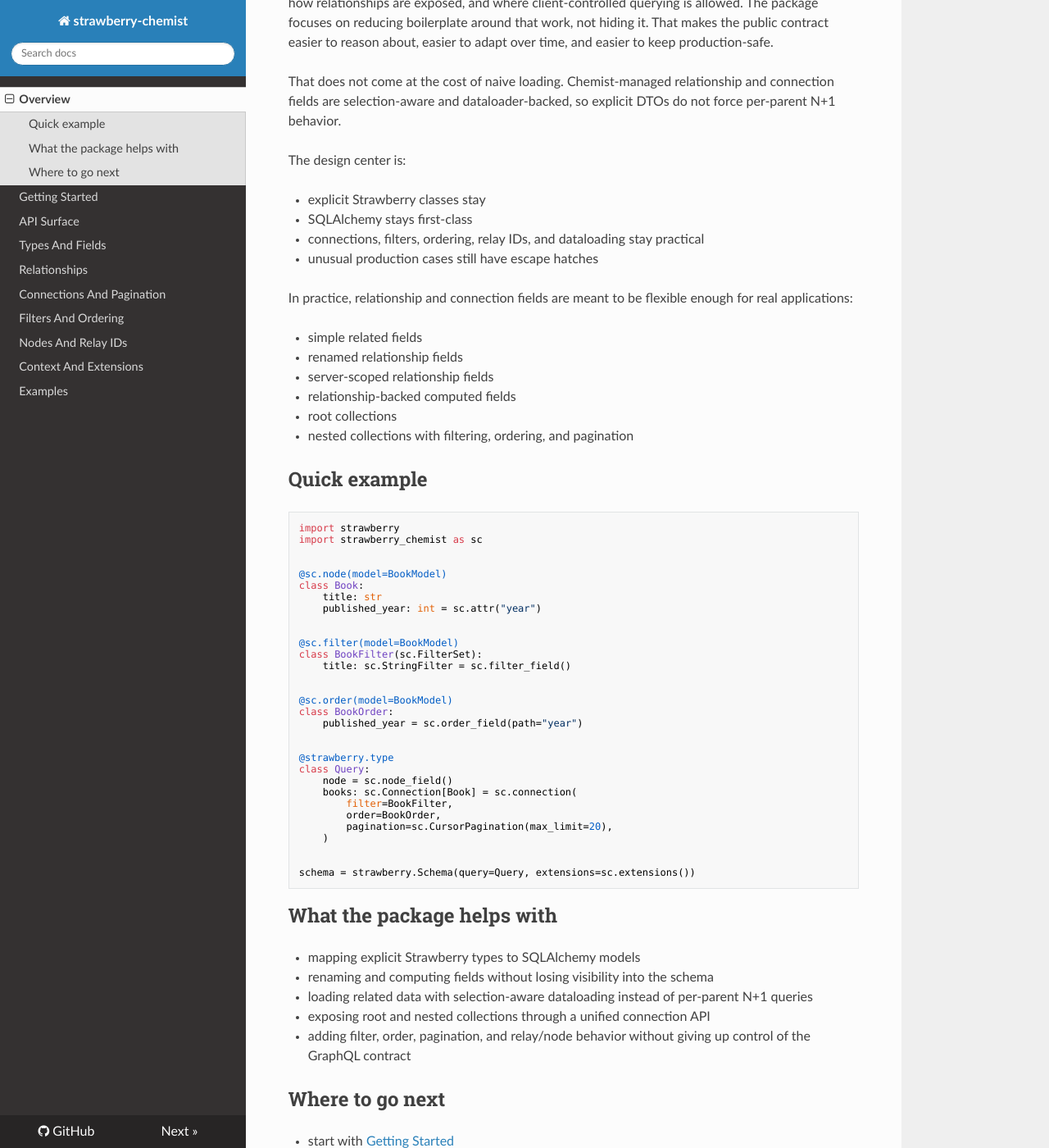
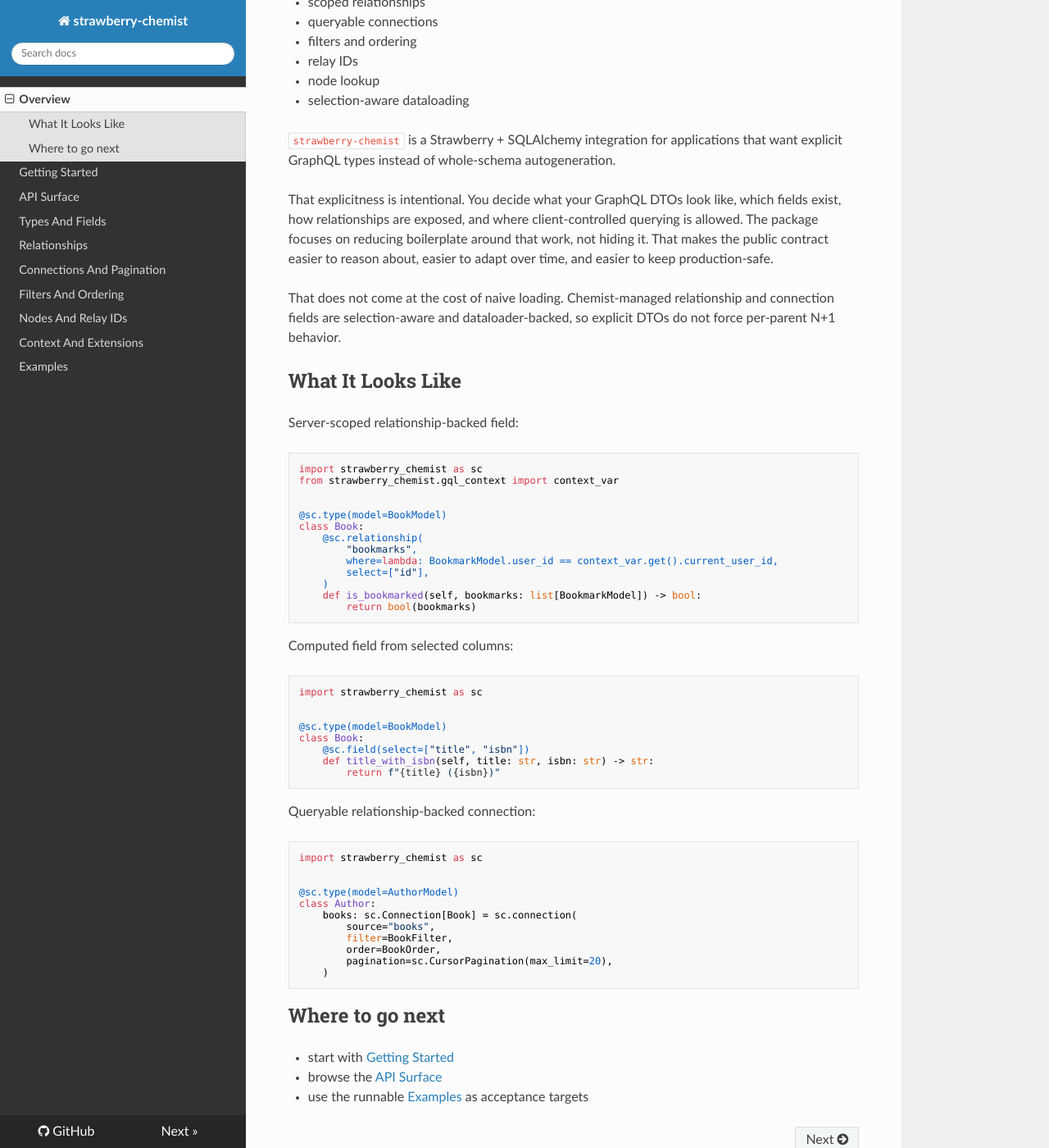
Before and after one commit to MeRuslan/strawberry-chemist, an MkDocs documentation site: the page built from docs/index.md, in a window 1280 px wide and 1400 px high, scrolled down 265 px. Shown: the whole window at 82% size. Built offline with MkDocs 1.6.1, drawn with Linux system fonts in a browser that asks for light colours; nearby versions of some CDN libraries; some of the changed text lies outside the part shown.

Commit message:
upd docs

````diff
--- a/docs/index.md
+++ b/docs/index.md
@@ -1,4 +1,15 @@
 # strawberry-chemist
+
+Explicit GraphQL types. Smart SQLAlchemy loading, no N+1 anywhere.
+
+- mapped fields
+- computed fields
+- scoped relationships
+- queryable connections
+- filters and ordering
+- relay IDs
+- node lookup
+- selection-aware dataloading
 
 `strawberry-chemist` is a Strawberry + SQLAlchemy integration for applications
 that want explicit GraphQL types instead of whole-schema autogeneration.
@@ -13,68 +24,54 @@
 and connection fields are selection-aware and dataloader-backed, so explicit
 DTOs do not force per-parent N+1 behavior.
 
-The design center is:
+## What It Looks Like
 
-- explicit Strawberry classes stay
-- SQLAlchemy stays first-class
-- connections, filters, ordering, relay IDs, and dataloading stay practical
-- unusual production cases still have escape hatches
-
-In practice, relationship and connection fields are meant to be flexible enough
-for real applications:
-
-- simple related fields
-- renamed relationship fields
-- server-scoped relationship fields
-- relationship-backed computed fields
-- root collections
-- nested collections with filtering, ordering, and pagination
-
-## Quick example
+Server-scoped relationship-backed field:
 
 ```python
-import strawberry
+import strawberry_chemist as sc
+from strawberry_chemist.gql_context import context_var
+
+
+@sc.type(model=BookModel)
+class Book:
+    @sc.relationship(
+        "bookmarks",
+        where=lambda: BookmarkModel.user_id == context_var.get().current_user_id,
+        select=["id"],
+    )
+    def is_bookmarked(self, bookmarks: list[BookmarkModel]) -> bool:
+        return bool(bookmarks)
+```
+
+Computed field from selected columns:
+
+```python
 import strawberry_chemist as sc
 
 
-@sc.node(model=BookModel)
+@sc.type(model=BookModel)
 class Book:
-    title: str
-    published_year: int = sc.attr("year")
+    @sc.field(select=["title", "isbn"])
+    def title_with_isbn(self, title: str, isbn: str) -> str:
+        return f"{title} ({isbn})"
+```
+
+Queryable relationship-backed connection:
+
+```python
+import strawberry_chemist as sc
 
 
-@sc.filter(model=BookModel)
-class BookFilter(sc.FilterSet):
-    title: sc.StringFilter = sc.filter_field()
-
-
-@sc.order(model=BookModel)
-class BookOrder:
-    published_year = sc.order_field(path="year")
-
-
-@strawberry.type
-class Query:
-    node = sc.node_field()
+@sc.type(model=AuthorModel)
+class Author:
     books: sc.Connection[Book] = sc.connection(
+        source="books",
         filter=BookFilter,
         order=BookOrder,
         pagination=sc.CursorPagination(max_limit=20),
     )
-
-
-schema = strawberry.Schema(query=Query, extensions=sc.extensions())
 ```
-
-## What the package helps with
-
-- mapping explicit Strawberry types to SQLAlchemy models
-- renaming and computing fields without losing visibility into the schema
-- loading related data with selection-aware dataloading instead of per-parent
-  N+1 queries
-- exposing root and nested collections through a unified connection API
-- adding filter, order, pagination, and relay/node behavior without giving up
-  control of the GraphQL contract
 
 ## Where to go next
 
````
Also changed, not shown: README.md (+46 -38 lines).
